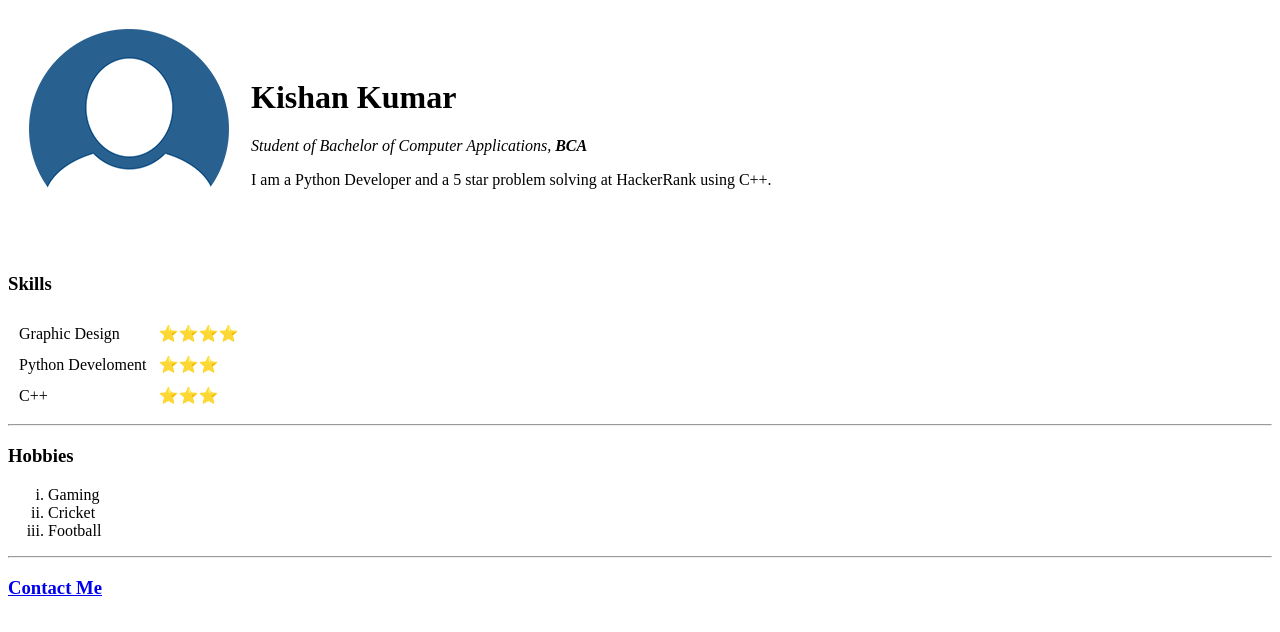
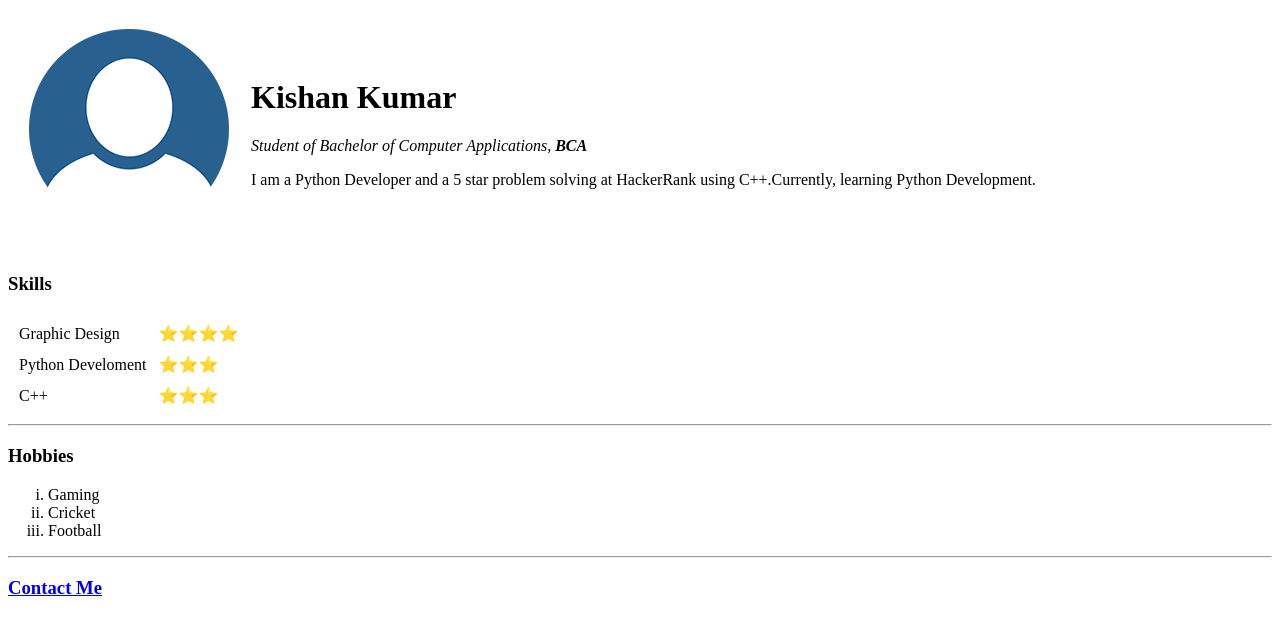
Before and after one commit to AnimezKishan/cv, a plain HTML site: page index.html in a window 1280 px wide. Drawn offline with Linux system fonts and the light colour scheme.

Commit message:
Update index.html

```diff
--- a/index.html
+++ b/index.html
@@ -12,7 +12,7 @@
       <td><img src="image.png" alt="Profile Picture"></td>
       <td><h1>Kishan Kumar</h1>
       <p><em>Student of Bachelor of Computer Applications, <strong>BCA</strong></em></p>
-      <p>I am a Python Developer and a 5 star problem solving at HackerRank using C++.</p></td>
+      <p>I am a Python Developer and a 5 star problem solving at HackerRank using C++.Currently, learning Python Development.</p></td>
     </tr>
   </table>
   <h3>Skills</h3>
```
